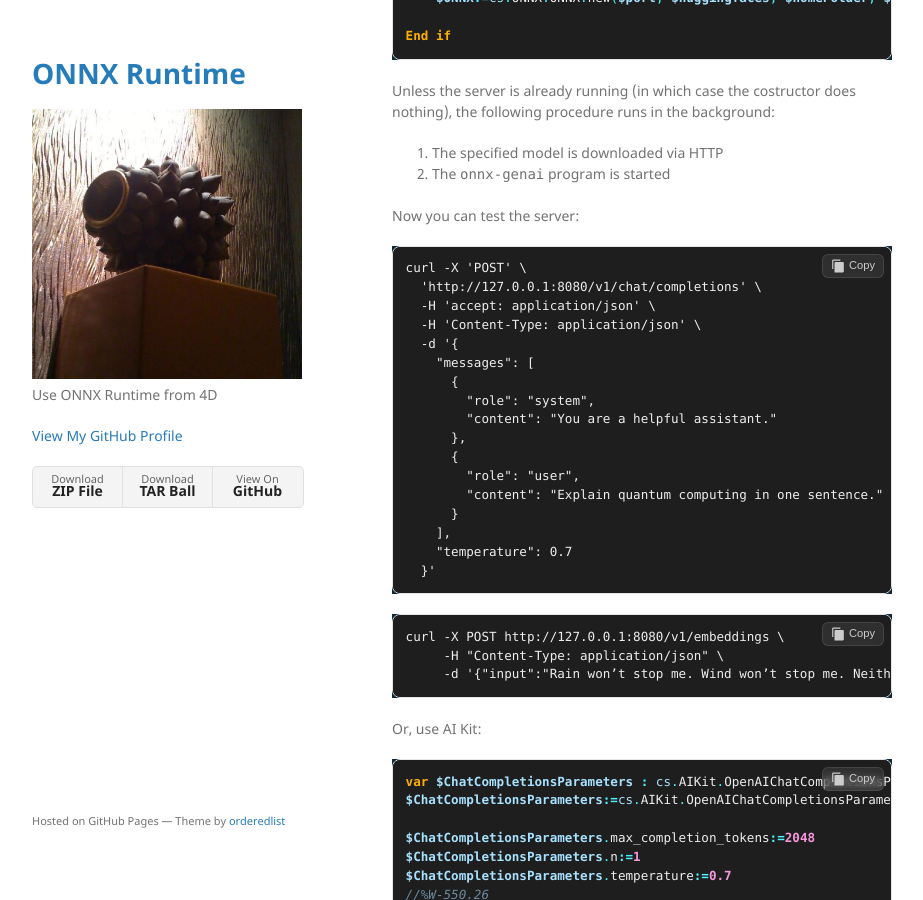
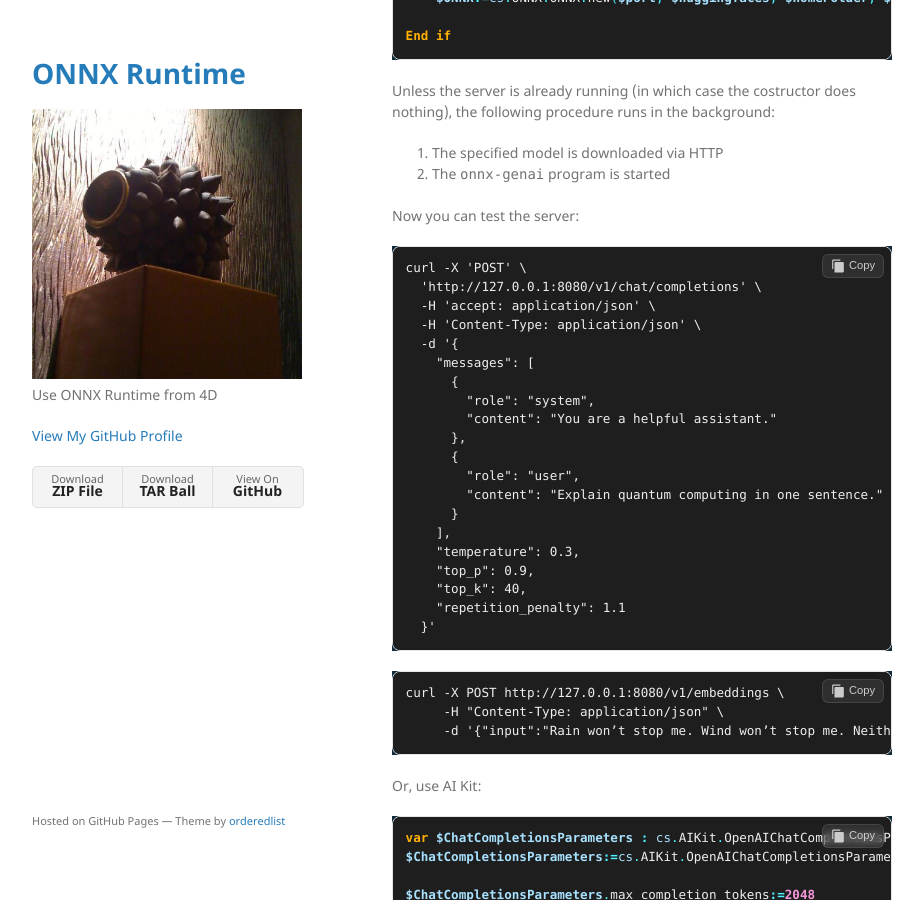
Before and after one commit to miyako/onnx-genai, a Jekyll site: the page built from index.md, in a window 1280 px wide and 900 px high, scrolled down 1277 px. Shown: the whole window, without its empty margins (178-1101 px from the left). Built offline with Jekyll 4.4.1, drawn with Linux system fonts in a browser that asks for light colours.

Commit message:
Update index.md

````diff
--- a/index.md
+++ b/index.md
@@ -91,7 +91,10 @@ curl -X 'POST' \
         "content": "Explain quantum computing in one sentence."
       }
     ],
-    "temperature": 0.7
+    "temperature": 0.3,
+    "top_p": 0.9,
+    "top_k": 40,
+    "repetition_penalty": 1.1
   }'
 ```
 
````
